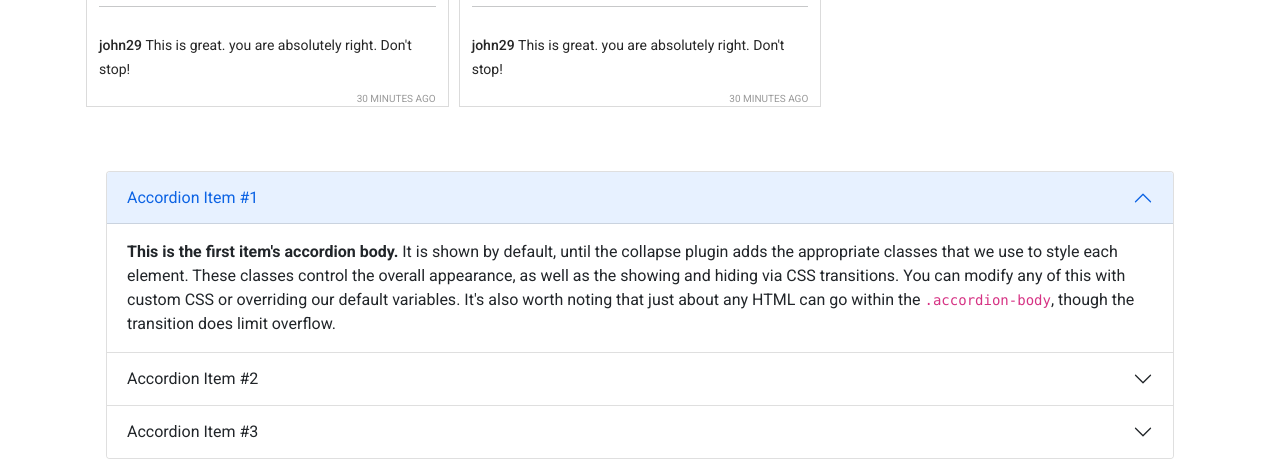
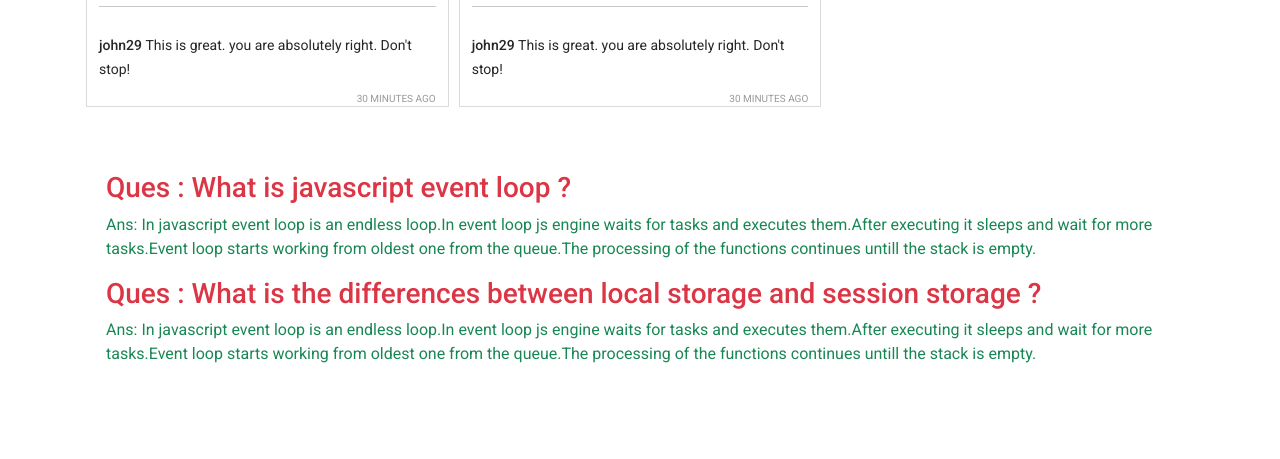
Before and after one commit to jannatnury/instra-sohor, a plain HTML site: page index.html in a window 1280 px wide. Shown: the part 1425-1884 px from the top of the page. After the commit the page ends 1807 px from the top, so only its background shows below. Drawn offline with nearby package versions, Linux system fonts and the light colour scheme.

Commit message:
question and ans added

```diff
--- a/index.html
+++ b/index.html
@@ -63,69 +63,15 @@
     </main>
     <!-- Questions and Answers part -->
     <section id="questions" class="container row mx-auto mt-5">
-        <div class="col-12 col-lg-12 d-flex justify-content-center">
-            <div class="accordion" id="accordionPanelsStayOpenExample">
-                <div class="accordion-item">
-                    <h2 class="accordion-header" id="panelsStayOpen-headingOne">
-                        <button class="accordion-button" type="button" data-bs-toggle="collapse"
-                            data-bs-target="#panelsStayOpen-collapseOne" aria-expanded="true"
-                            aria-controls="panelsStayOpen-collapseOne">
-                            Accordion Item #1
-                        </button>
-                    </h2>
-                    <div id="panelsStayOpen-collapseOne" class="accordion-collapse collapse show"
-                        aria-labelledby="panelsStayOpen-headingOne">
-                        <div class="accordion-body">
-                            <strong>This is the first item's accordion body.</strong> It is shown by default, until the
-                            collapse plugin adds the appropriate classes that we use to style each element. These
-                            classes control the overall appearance, as well as the showing and hiding via CSS
-                            transitions. You can modify any of this with custom CSS or overriding our default variables.
-                            It's also worth noting that just about any HTML can go within the
-                            <code>.accordion-body</code>, though the transition does limit overflow.
-                        </div>
-                    </div>
-                </div>
-                <div class="accordion-item">
-                    <h2 class="accordion-header" id="panelsStayOpen-headingTwo">
-                        <button class="accordion-button collapsed" type="button" data-bs-toggle="collapse"
-                            data-bs-target="#panelsStayOpen-collapseTwo" aria-expanded="false"
-                            aria-controls="panelsStayOpen-collapseTwo">
-                            Accordion Item #2
-                        </button>
-                    </h2>
-                    <div id="panelsStayOpen-collapseTwo" class="accordion-collapse collapse"
-                        aria-labelledby="panelsStayOpen-headingTwo">
-                        <div class="accordion-body">
-                            <strong>This is the second item's accordion body.</strong> It is hidden by default, until
-                            the collapse plugin adds the appropriate classes that we use to style each element. These
-                            classes control the overall appearance, as well as the showing and hiding via CSS
-                            transitions. You can modify any of this with custom CSS or overriding our default variables.
-                            It's also worth noting that just about any HTML can go within the
-                            <code>.accordion-body</code>, though the transition does limit overflow.
-                        </div>
-                    </div>
-                </div>
-                <div class="accordion-item">
-                    <h2 class="accordion-header" id="panelsStayOpen-headingThree">
-                        <button class="accordion-button collapsed" type="button" data-bs-toggle="collapse"
-                            data-bs-target="#panelsStayOpen-collapseThree" aria-expanded="false"
-                            aria-controls="panelsStayOpen-collapseThree">
-                            Accordion Item #3
-                        </button>
-                    </h2>
-                    <div id="panelsStayOpen-collapseThree" class="accordion-collapse collapse"
-                        aria-labelledby="panelsStayOpen-headingThree">
-                        <div class="accordion-body">
-                            <strong>This is the third item's accordion body.</strong> It is hidden by default, until the
-                            collapse plugin adds the appropriate classes that we use to style each element. These
-                            classes control the overall appearance, as well as the showing and hiding via CSS
-                            transitions. You can modify any of this with custom CSS or overriding our default variables.
-                            It's also worth noting that just about any HTML can go within the
-                            <code>.accordion-body</code>, though the transition does limit overflow.
-                        </div>
-                    </div>
-                </div>
-            </div>
+        <div class="col-12 col-lg-12 ">
+            <h3 class="text-danger">Ques : What is javascript event loop ?</h3>
+            <p class="text-bold text-success">
+                Ans: In javascript event loop is an endless loop.In event loop js engine waits for tasks and executes them.After executing it sleeps and wait for more tasks.Event loop starts working from oldest one from the queue.The processing of the functions continues untill the stack is empty.
+            </p>
+            <h3 class="text-danger">Ques : What is the differences between local storage and session storage ?</h3>
+            <p class="text-bold text-success">
+                Ans: In javascript event loop is an endless loop.In event loop js engine waits for tasks and executes them.After executing it sleeps and wait for more tasks.Event loop starts working from oldest one from the queue.The processing of the functions continues untill the stack is empty.
+            </p>
         </div>
     </section>
     <!-- Ends of Questions and Answers part -->
```
